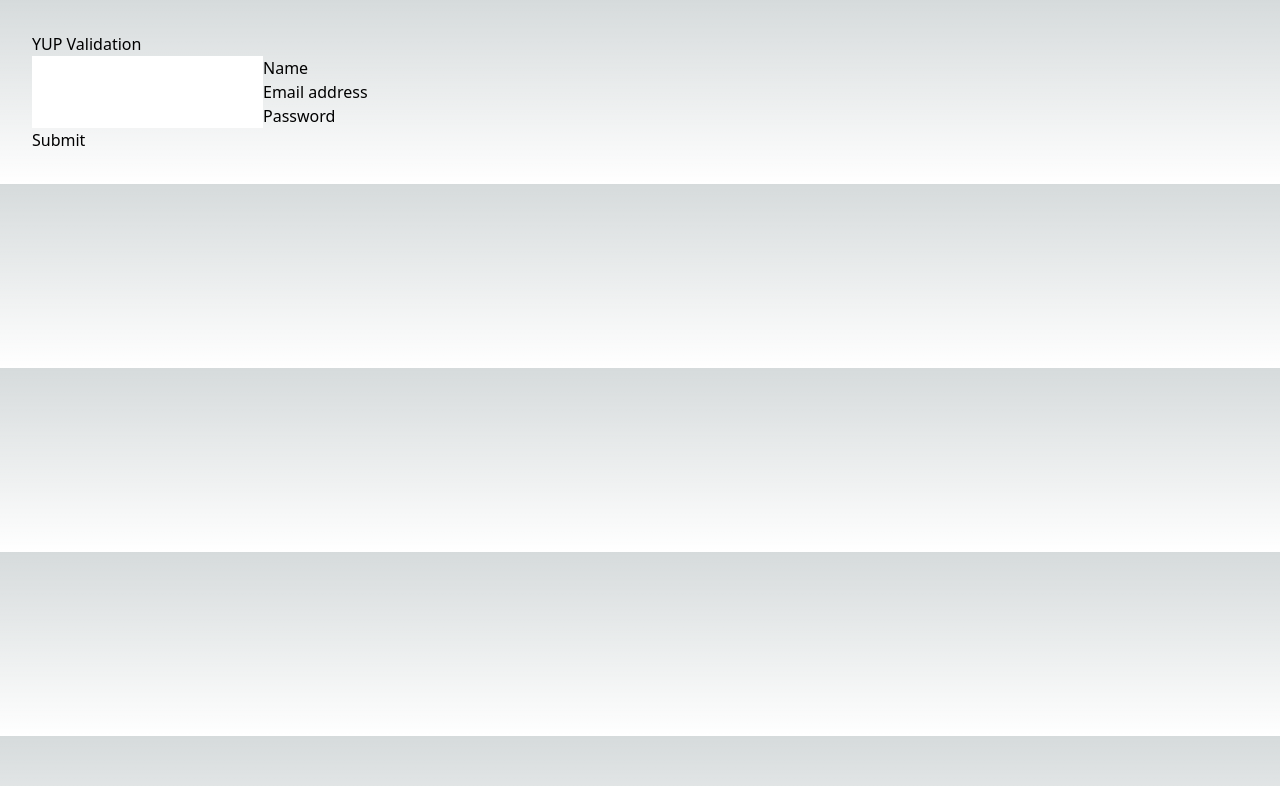
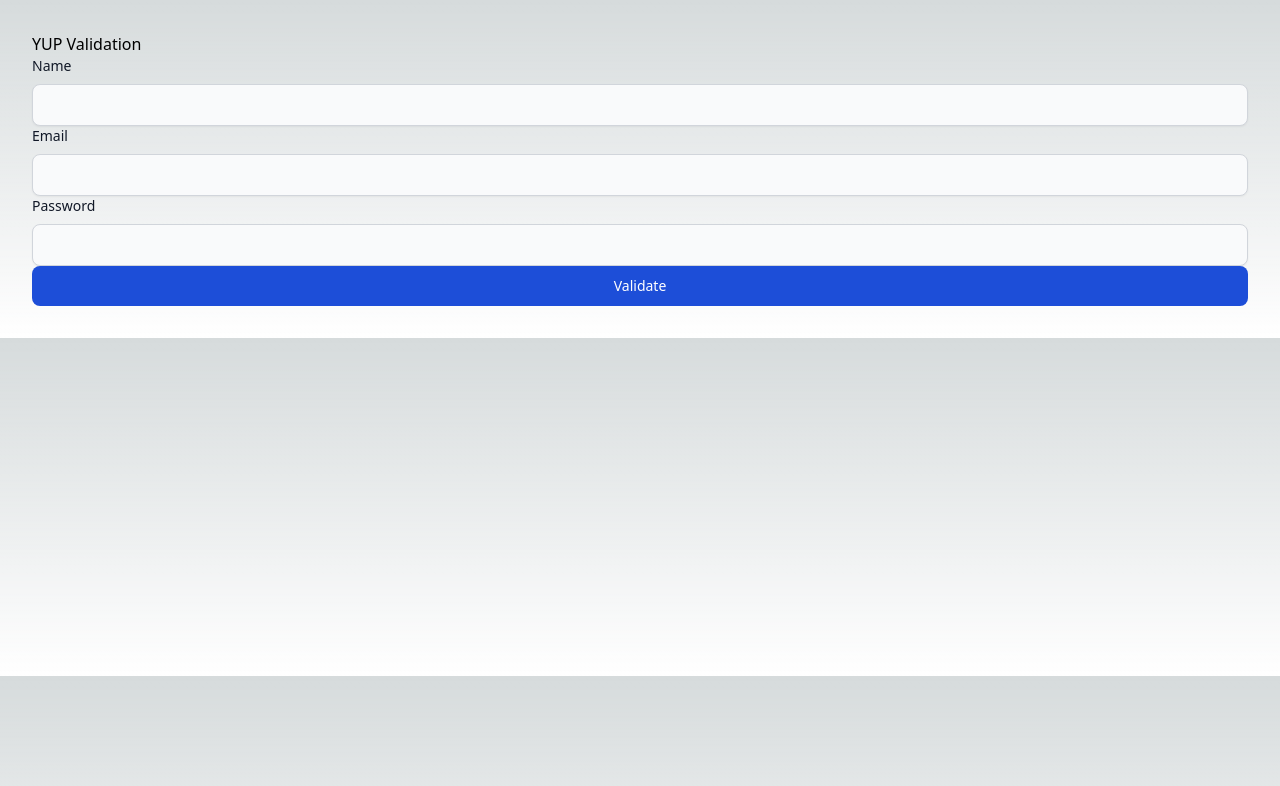
Before and after one commit to nithinK-142/react-guide, a React (Vite) app: page / in a window 1280 px wide. Shown: the top 786 px of the page. Built offline with nearby package versions, Linux system fonts and the light colour scheme.

Commit message:
update: form ui.

```diff
--- a/src/components/Form.tsx
+++ b/src/components/Form.tsx
@@ -25,59 +25,31 @@
   return (
     <div className="flex flex-col items-center w-full">
       <form onSubmit={createUser} className="min-w-[28rem]">
-        <div className="relative z-0 w-full mb-5 group">
-          <input
-            type="text"
-            name="name"
-            id="name"
-            className="block py-2.5 px-0 w-full text-sm text-gray-900 bg-transparent border-0 border-b-2 border-gray-300 appearance-none dark:text-white dark:border-gray-600 dark:focus:border-blue-500 focus:outline-none focus:ring-0 focus:border-blue-600 peer"
-            placeholder=" "
-            required
-          />
-          <label
-            htmlFor="name"
-            className="peer-focus:font-medium absolute text-sm text-gray-500 dark:text-gray-400 duration-300 transform -translate-y-6 scale-75 top-3 -z-10 origin-[0] peer-focus:start-0 rtl:peer-focus:translate-x-1/4 rtl:peer-focus:left-auto peer-focus:text-blue-600 peer-focus:dark:text-blue-500 peer-placeholder-shown:scale-100 peer-placeholder-shown:translate-y-0 peer-focus:scale-75 peer-focus:-translate-y-6"
-          >
+        <div className="mb-5">
+          <label htmlFor="text" className="label">
             Name
           </label>
+          <input type="text" name="name" id="text" className="input" />
         </div>
-        <div className="relative z-0 w-full mb-5 group">
-          <input
-            type="text"
-            name="email"
-            id="email"
-            className="block py-2.5 px-0 w-full text-sm text-gray-900 bg-transparent border-0 border-b-2 border-gray-300 appearance-none dark:text-white dark:border-gray-600 dark:focus:border-blue-500 focus:outline-none focus:ring-0 focus:border-blue-600 peer"
-            placeholder=" "
-            required
-          />
-          <label
-            htmlFor="email"
-            className="peer-focus:font-medium absolute text-sm text-gray-500 dark:text-gray-400 duration-300 transform -translate-y-6 scale-75 top-3 -z-10 origin-[0] peer-focus:start-0 rtl:peer-focus:translate-x-1/4 rtl:peer-focus:left-auto peer-focus:text-blue-600 peer-focus:dark:text-blue-500 peer-placeholder-shown:scale-100 peer-placeholder-shown:translate-y-0 peer-focus:scale-75 peer-focus:-translate-y-6"
-          >
-            Email address
+        <div className="mb-5">
+          <label htmlFor="email" className="label">
+            Email
           </label>
+          <input type="email" name="email" id="email" className="input" />
         </div>
-        <div className="relative z-0 w-full mb-5 group">
+        <div className="mb-5">
+          <label htmlFor="password" className="label">
+            Password
+          </label>
           <input
             type="password"
             name="password"
             id="password"
-            className="block py-2.5 px-0 w-full text-sm text-gray-900 bg-transparent border-0 border-b-2 border-gray-300 appearance-none dark:text-white dark:border-gray-600 dark:focus:border-blue-500 focus:outline-none focus:ring-0 focus:border-blue-600 peer"
-            placeholder=" "
-            required
+            className="input"
           />
-          <label
-            htmlFor="password"
-            className="peer-focus:font-medium absolute text-sm text-gray-500 dark:text-gray-400 duration-300 transform -translate-y-6 scale-75 top-3 -z-10 origin-[0] peer-focus:start-0 rtl:peer-focus:translate-x-1/4 peer-focus:text-blue-600 peer-focus:dark:text-blue-500 peer-placeholder-shown:scale-100 peer-placeholder-shown:translate-y-0 peer-focus:scale-75 peer-focus:-translate-y-6"
-          >
-            Password
-          </label>
         </div>
-        <button
-          type="submit"
-          className="text-white bg-blue-700 hover:bg-blue-800 focus:ring-4 focus:outline-none focus:ring-blue-300 font-medium rounded-lg text-sm w-full sm:w-full px-5 py-2.5 text-center dark:bg-blue-600 dark:hover:bg-blue-700 dark:focus:ring-blue-800"
-        >
-          Submit
+        <button type="submit" className="btn">
+          Validate
         </button>
       </form>
       <div className="min-w-[28rem] text-center pt-10">
--- a/src/index.css
+++ b/src/index.css
@@ -42,3 +42,15 @@
     rgb(var(--background-start-rgb));
   padding: 2rem;
 }
+
+.label {
+  @apply block mb-2 text-sm font-medium text-gray-900 dark:text-white;
+}
+
+.input {
+  @apply shadow-sm bg-gray-50 border border-gray-300 text-gray-900 text-sm rounded-lg focus:ring-blue-500 focus:border-blue-500 block w-full p-2.5 dark:bg-gray-700 dark:border-gray-600 dark:placeholder-gray-400 dark:text-white dark:focus:ring-blue-500 dark:focus:border-blue-500 dark:shadow-sm;
+}
+
+.btn {
+  @apply text-white w-full bg-blue-700 hover:bg-blue-800 focus:ring-4 focus:outline-none focus:ring-blue-300 font-medium rounded-lg text-sm px-5 py-2.5 text-center dark:bg-blue-600 dark:hover:bg-blue-700 dark:focus:ring-blue-800;
+}
```
